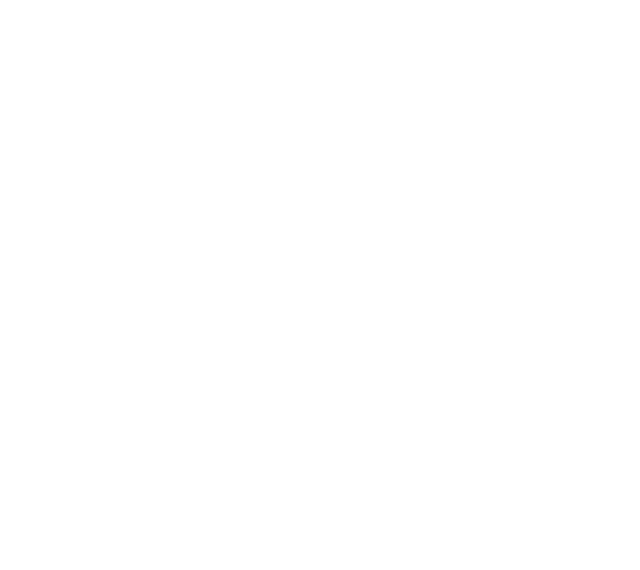
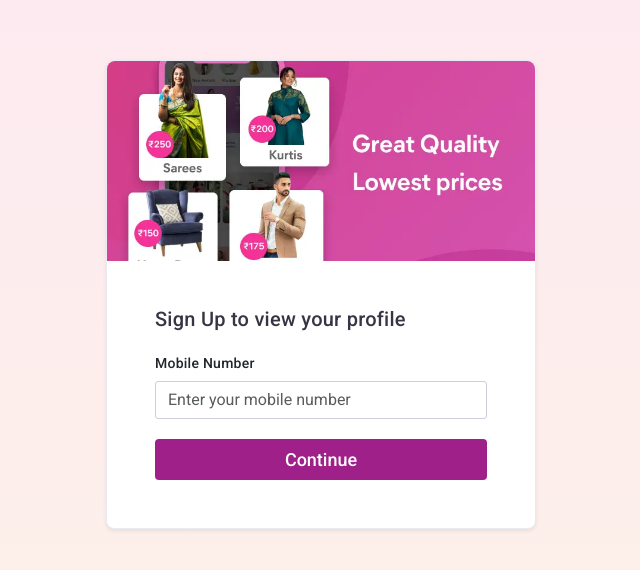
Before and after one commit to Rohitjangid17/meesho-clone, an Angular app: page / in a window 1280 px wide. Shown: the part 106-676 px from the top of the page, without its empty margins (319-959 px from the left). Built offline with nearby package versions, Linux system fonts and the light colour scheme.

Commit message:
some changes

```diff
--- a/src/app/app.component.html
+++ b/src/app/app.component.html
@@ -1,2 +1,4 @@
 <!-- <app-login></app-login> -->
+
+<app-auth></app-auth>
 <router-outlet></router-outlet>
--- a/src/app/app.module.ts
+++ b/src/app/app.module.ts
@@ -10,13 +10,15 @@
 import { LoginComponent } from './shared/auth/login/login.component';
 import { HeaderComponent } from './layout/header/header.component';
 import { FooterComponent } from './layout/footer/footer.component';
+import { AuthComponent } from './shared/auth/auth.component';
 
 @NgModule({
   declarations: [
     AppComponent,
     LoginComponent,
     HeaderComponent,
-    FooterComponent
+    FooterComponent,
+    AuthComponent
   ],
   imports: [
     BrowserModule,
--- /dev/null
+++ b/src/app/shared/auth/auth.component.html
@@ -0,0 +1,25 @@
+<div class="d-flex justify-content-center align-items-center h-100 login-form-container">
+    <div class="bg-white shadow-sm login-form-main">
+        <div>
+            <img src="../../../assets/images/login-form-image/meesho-login-form-banner.webp"
+                class="img-fluid object-fit-cover login-form-banner" alt="no-image" />
+        </div>
+
+        <form class="form">
+            <!-- login form heading -->
+            <div>
+                <h6 class="mb-2 login-form-header">
+                    Sign Up to view your profile
+                </h6>
+            </div>
+            <!-- login phonenumber input  -->
+            <div class="form-group mt-4">
+                <label class="form-label">Mobile Number</label>
+                <input type="text" name="number" placeholder="Enter your mobile number"
+                    class="form-control shadow-none bg-white login-form-mobile-number-input">
+            </div>
+
+            <button type="button" class="btn text-white w-100 login-custom-button">Continue</button>
+        </form>
+    </div>
+</div>
--- /dev/null
+++ b/src/app/shared/auth/auth.component.scss
@@ -0,0 +1,43 @@
+.login-form-container {
+    background: linear-gradient(rgb(253, 233, 242) 0%, rgb(253, 240, 232) 100%, rgb(253, 240, 232) 100%);
+
+    .login-form-main {
+        width: 430px;
+        border-radius: 8px;
+        border: 1px solid rgb(234, 234, 242);
+
+        .login-form-banner {
+            border-top-left-radius: 8px;
+            border-top-right-radius: 8px;
+            height: 200px;
+            width: 100%;
+        }
+
+        .form {
+            padding: 48px 48px;
+
+            .login-form-header {
+                color: rgb(53, 53, 67);
+                font-weight: 500;
+                font-size: 20px;
+            }
+
+            .form-label {
+                font-weight: 500;
+            }
+
+            .login-form-mobile-number-input {
+                border: 1px solid rgb(206, 206, 222);
+                border-radius: 3px;
+            }
+
+            .login-custom-button {
+                background-color: rgb(159, 32, 137);
+                font-weight: 500;
+                font-size: 18px;
+                margin-top: 20px;
+                border-radius: 4px;
+            }
+        }
+    }
+}
```
Also changed, not shown: src/app/shared/auth/auth.component.ts (added, +10 -0 lines).
